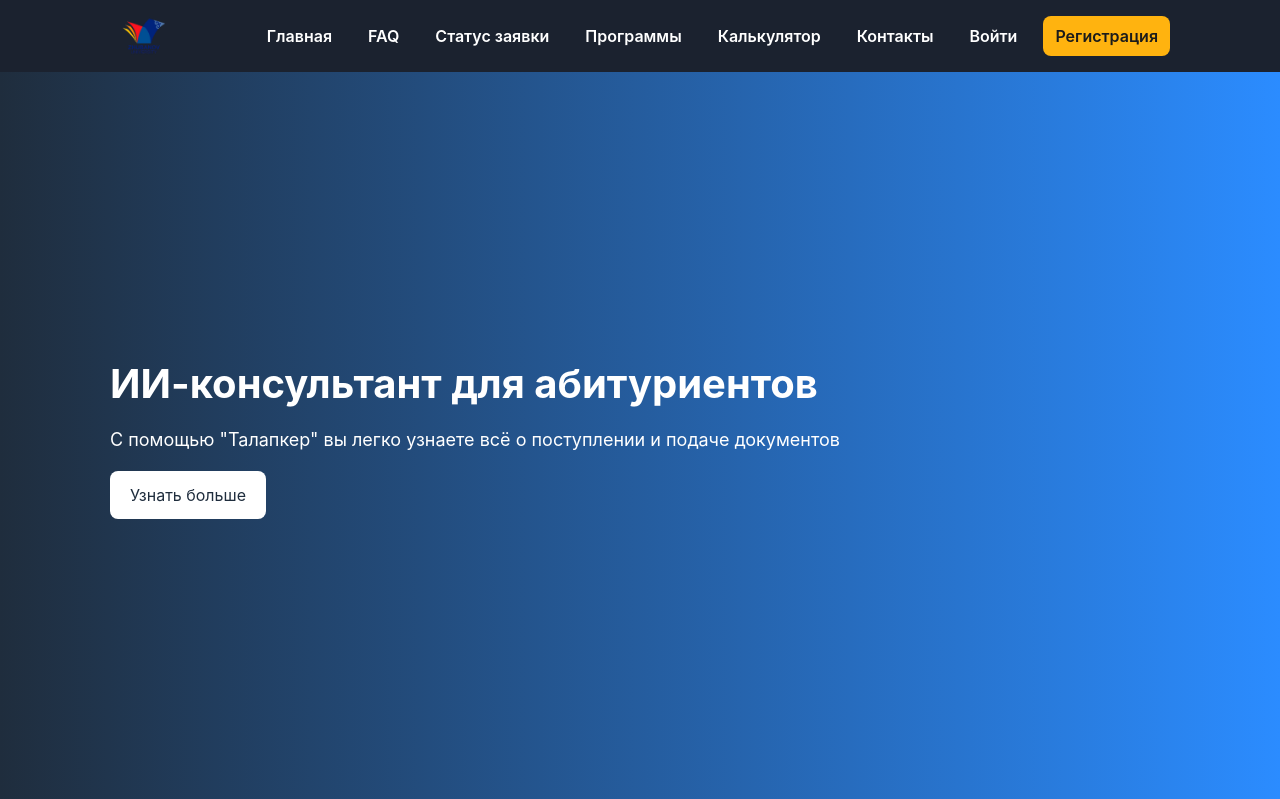
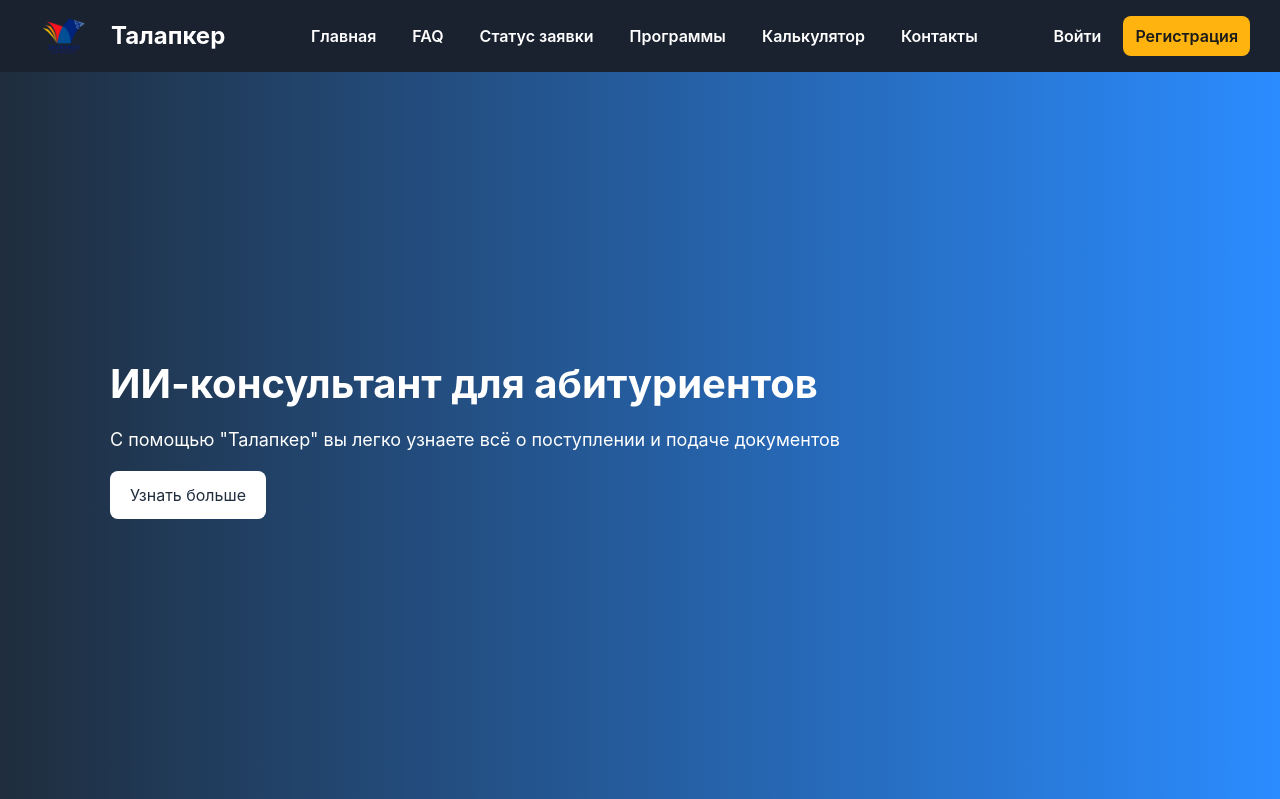
Before and after one commit to penelopa13/----, a Flask app: page / in a window 1280 px wide. Shown: the top 799 px of the page. Run offline with Flask 3, Linux system fonts and the light colour scheme.

Commit message:
ура поменяла чтобы слева лого

```diff
--- a/static/css/style.css
+++ b/static/css/style.css
@@ -28,73 +28,191 @@ body {
   padding: 0 20px;
 }
 
-.logo img {
-  height: 40px; /* или другой размер */
-  display: block;
-}
-
-
 /* ---------- Header ---------- */
 .site-header {
   position: sticky;
   top: 0;
   z-index: 50;
-  background: rgba(15,23,36,0.95); /* тёмный фон по умолчанию */
+  background: rgba(15,23,36,0.95);
   backdrop-filter: blur(4px);
   transition: background 0.3s ease, box-shadow 0.3s ease;
 }
 .site-header.scrolled {
-  background: rgba(81,98,172,0.3); /* более прозрачный при скролле */
+  background: rgba(81,98,172,0.3);
   backdrop-filter: blur(10px);
   box-shadow: 0 2px 8px rgba(0,0,0,0.2);
 }
-.header-row { display:flex; align-items:center; justify-content:space-between; height:var(--header-h); }
-.logo { font-weight:700; font-size:20px; color:#fff; }
-.nav { display:flex; gap:16px; align-items:center; }
-.nav a { color:#fff; text-decoration:none; padding:8px 10px; border-radius:6px; font-weight:600; }
+
+.header-row {
+  display:flex;
+  align-items:center;
+  justify-content:space-between;
+  height:var(--header-h);
+  padding: 0 30px; /* добавил отступы слева и справа */
+}
+
+/* Логотип */
+.logo {
+  display: flex;
+  align-items: center;
+  text-decoration: none;
+  font-size: 1.5rem;
+  font-weight: bold;
+  color: #fff;
+}
+.logo img {
+  height: 40px;
+  margin-right: 10px;
+}
+.logo span {
+  color: #fff;
+}
+
+/* Навигация */
+.nav {
+  flex: 1;
+  display: flex;
+  align-items: center;
+  justify-content: space-between;
+  margin-left: 20px;
+}
+
+.nav-center {
+  display: flex;
+  gap: 16px;
+  justify-content: center;
+  flex: 1;
+}
+
+.nav-right {
+  display: flex;
+  gap: 12px;
+  align-items: center;
+}
+
+.nav a {
+  color:#fff;
+  text-decoration:none;
+  padding:8px 10px;
+  border-radius:6px;
+  font-weight:600;
+}
 .nav a:hover { background:rgba(255,255,255,0.05); }
-.btn.small { background:var(--accent-color); color:#1b1b1b; padding:8px 12px; border-radius:8px; }
+
+.btn.small {
+  background:var(--accent-color);
+  color:#1b1b1b;
+  padding:8px 12px;
+  border-radius:8px;
+}
 
 /* mobile menu */
 .nav-toggle { display:none; background:none; border:none; color:#fff; font-size:22px; }
 @media(max-width:800px){
-  .nav { position:fixed; right:0; top:var(--header-h); background:#05202c; height:calc(100vh - var(--header-h)); width:260px; flex-direction:column; transform:translateX(100%); transition:transform .25s; }
+  .nav {
+    position:fixed;
+    right:0;
+    top:var(--header-h);
+    background:#05202c;
+    height:calc(100vh - var(--header-h));
+    width:260px;
+    flex-direction:column;
+    transform:translateX(100%);
+    transition:transform .25s;
+  }
   .nav.open { transform:translateX(0); }
+  .nav-center { flex-direction: column; }
+  .nav-right { flex-direction: column; }
   .nav-toggle { display:block; }
 }
 
 /* ---------- Main ---------- */
-.site-main {
-  flex: 1; /* растягивает контент, чтобы футер ушёл вниз */
+.site-main { flex: 1; }
+
+/* ---------- Hero ---------- */
+.hero {
+  background:linear-gradient(90deg,var(--primary-color),var(--secondary-color));
+  color:#fff;
+  padding:60px 0;
+}
+.hero-inner {
+  min-height:calc(100vh - var(--header-h) - 120px);
+  display:flex;
+  flex-direction:column;
+  justify-content:center;
+  align-items:flex-start;
+}
+.hero h1 { font-size:40px; margin-bottom:12px; }
+.hero p { font-size:18px; margin-bottom:18px; }
+.btn {
+  background:#fff;
+  color:var(--primary-color);
+  padding:12px 20px;
+  border-radius:8px;
+  text-decoration:none;
 }
 
-/* ---------- Hero ---------- */
-.hero { background:linear-gradient(90deg,var(--primary-color),var(--secondary-color)); color:#fff; padding:60px 0; }
-.hero-inner { min-height:calc(100vh - var(--header-h) - 120px); display:flex; flex-direction:column; justify-content:center; align-items:flex-start; }
-.hero h1 { font-size:40px; margin-bottom:12px; }
-.hero p { font-size:18px; margin-bottom:18px; }
-.btn { background:#fff; color:var(--primary-color); padding:12px 20px; border-radius:8px; text-decoration:none; }
-
 /* ---------- Features ---------- */
-.features { display:flex; gap:20px; justify-content:space-between; margin:40px 0; }
-.feature { background:#fff; padding:20px; border-radius:12px; box-shadow:0 6px 18px rgba(15,20,30,.06); flex:1; text-align:center; }
-.section { padding:40px 0; text-align:center; }
+.features {
+  display:flex;
+  gap:20px;
+  justify-content:space-between;
+  margin:40px 0;
+}
+.feature {
+  background:#fff;
+  padding:20px;
+  border-radius:12px;
+  box-shadow:0 6px 18px rgba(15,20,30,.06);
+  flex:1;
+  text-align:center;
+}
+.section {
+  padding:40px 0;
+  text-align:center;
+}
 
 /* ---------- FAQ ---------- */
 .faq-list { margin-top:20px; }
 .faq-item { margin-bottom:12px; }
-.faq-question { width:100%; text-align:left; padding:14px; border-radius:8px; background:#fff; border:none; font-weight:700; cursor:pointer; box-shadow:0 4px 12px rgba(0,0,0,.04); }
-.faq-answer { overflow:hidden; max-height:0; padding:0 14px; transition:max-height .25s; background:#fff; border-radius:8px; margin-top:6px; }
+.faq-question {
+  width:100%;
+  text-align:left;
+  padding:14px;
+  border-radius:8px;
+  background:#fff;
+  border:none;
+  font-weight:700;
+  cursor:pointer;
+  box-shadow:0 4px 12px rgba(0,0,0,.04);
+}
+.faq-answer {
+  overflow:hidden;
+  max-height:0;
+  padding:0 14px;
+  transition:max-height .25s;
+  background:#fff;
+  border-radius:8px;
+  margin-top:6px;
+}
 
 /* ---------- Forms ---------- */
-input[type="text"], input[type="email"], input[type="number"], textarea {
+input[type="text"],
+input[type="email"],
+input[type="number"],
+textarea {
   padding:10px;
   border-radius:8px;
   border:1px solid #e3e7eb;
   width:100%;
   max-width:420px;
 }
-.contact-form { display:flex; flex-direction:column; gap:10px; align-items:center; }
+.contact-form {
+  display:flex;
+  flex-direction:column;
+  gap:10px;
+  align-items:center;
+}
 
 /* ---------- Footer ---------- */
 .site-footer {
--- a/templates/base.html
+++ b/templates/base.html
@@ -8,25 +8,36 @@
 </head>
 <body>
   <header class="site-header sticky-header">
-    <div class="container header-row">
+    <div class="header-row">
+
+      <!-- Логотип -->
       <a href="{{ url_for('home') }}" class="logo">
         <img src="{{ url_for('static', filename='images/logo_zhubanov.png') }}" alt="Талапкер" />
+        <span>Талапкер</span>
       </a>
 
+      <!-- Кнопка для мобильного меню -->
       <button id="nav-toggle" class="nav-toggle" aria-label="Toggle menu">☰</button>
+
+      <!-- Навигация -->
       <nav class="nav" id="nav">
+        <div class="nav-center">
           <a href="{{ url_for('home') }}">Главная</a>
           <a href="{{ url_for('faq') }}">FAQ</a>
           <a href="{{ url_for('status') }}">Статус заявки</a>
           <a href="{{ url_for('programs') }}">Программы</a>
           <a href="{{ url_for('calculator') }}">Калькулятор</a>
           <a href="{{ url_for('contact') }}">Контакты</a>
+        </div>
+
+        <div class="nav-right">
           {% if current_user.is_authenticated %}
             <a href="{{ url_for('logout') }}">Выйти</a>
           {% else %}
             <a href="{{ url_for('login') }}">Войти</a>
             <a class="btn small" href="{{ url_for('register') }}">Регистрация</a>
           {% endif %}
+        </div>
       </nav>
     </div>
   </header>
```
Lines whose indentation alone changed are shown as unchanged.
